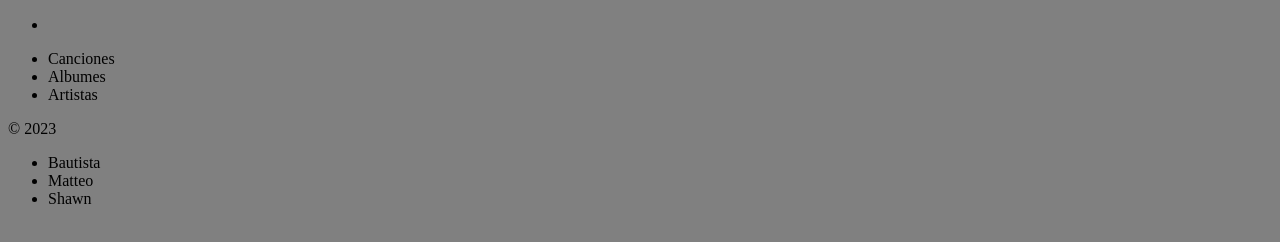
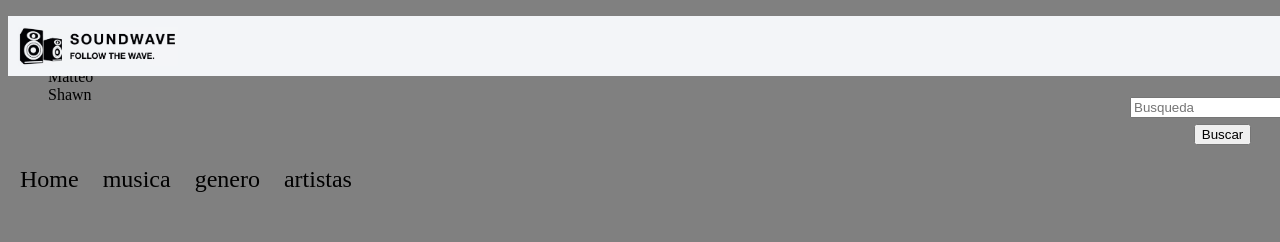
Before and after one commit to shawnzir/Proyecto-final, a plain HTML site: page index.html in a window 1280 px wide. Drawn offline with Linux system fonts and the light colour scheme.

Commit message:
hice el nav

```diff
--- a/css/styles.css
+++ b/css/styles.css
@@ -1,3 +1,69 @@
 body{
     background-color: grey;
 }
+
+li {
+list-style: none;
+
+}
+
+/*header*/
+
+
+header nav {
+    background-color: #f3f5f8;
+    position: fixed;
+    width: 100%;
+    height: 60px;
+
+  }
+
+  nav ul {
+    margin: 0;
+    padding: 0;
+    text-align: center;
+  }
+
+  nav ul.ul-logo {
+    float: left;
+  }
+
+  nav ul li {
+    margin: 0;
+    padding: 15px 12px 0 12px;
+    float: left;
+
+
+
+    font-size: 1.5rem;
+    height: 60px;
+  }
+  nav ul li a {
+    color: black;
+  }
+  nav ul li.logo {
+
+    background-image:url("../img/logofinal.png");
+    background-position: center;
+    background-repeat: no-repeat;
+    box-sizing: border-box;
+    background-size: contain;
+    width: 160px;
+    margin-left: 10px;
+  }
+
+  nav ul li a {
+    text-decoration: none;
+    color: black;
+  }
+
+
+nav ul li .buscador{
+
+    margin-left: 1110px;
+}
+
+
+
+
+/*header*/
--- a/index.html
+++ b/index.html
@@ -5,19 +5,47 @@
     <meta http-equiv="X-UA-Compatible" content="IE=edge">
     <meta name="viewport" content="width=device-width, initial-scale=1.0">
     <title>Proyecto final</title>
-    <link rel="stylesheet" href="../Proyecto-final/css/styles.css">
+    <link rel="stylesheet" href="./css/styles.css">
 </head>
 <body>
-    <header>
+    <header class="q">
         <nav>
             <ul>
                 <li class="logo"></li>
             </ul>
-            <ul>
-                <li>Canciones</li>
-                <li>Albumes</li>
-                <li>Artistas</li>
-            </ul>
+
+
+          <ul class="ul-menu">
+
+            <li>
+
+                <form class="buscador" action="" method="get">
+
+                    <input type="text" name="buscar" value="" placeholder="Busqueda">
+                    <button>
+                        Buscar
+                    </button>
+
+
+                </form>
+              </li>
+            <li>
+                  <a href="">Home</a>
+              </li>
+              <li>
+              <a href="">musica</a>
+              </li>
+              <li>
+                  <a href="">genero</a>
+              </li>
+              <li>
+                  <a href="">artistas</a>
+              </li>
+
+
+          </ul>
+
+
         </nav>
     </header>
     <main>
```
Also changed, not shown: img/logofinal.png (added), img/spotify-stations.jpg (deleted).
